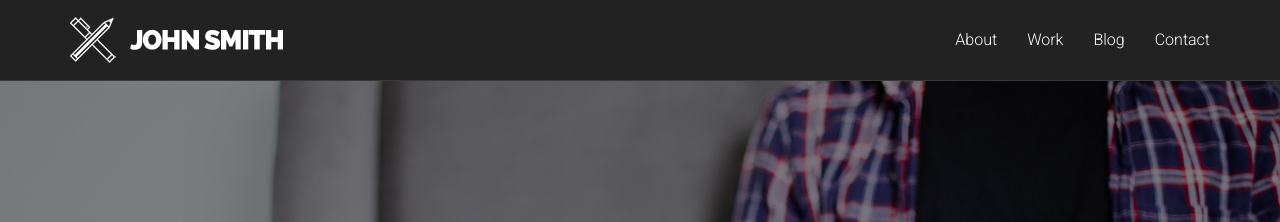
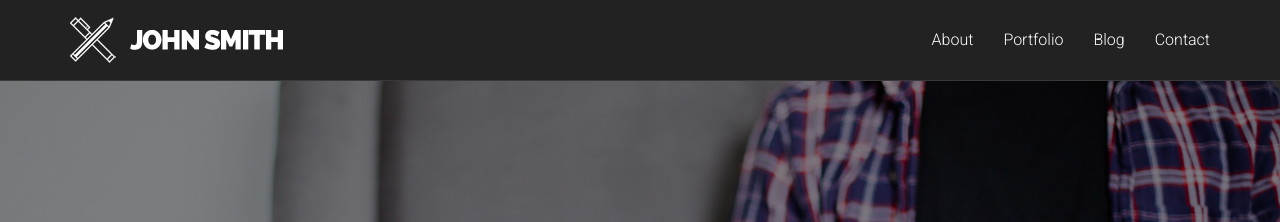
Before and after one commit to StevenXL/stevenxl.github.io, a Jekyll site: the page built from index.html, in a window 1280 px wide. Shown: the top 222 px of the page. Built offline with Jekyll 4.4.1, drawn with Linux system fonts in a browser that asks for light colours; Markdown is read by kramdown in place of the engine named in the settings.

Commit message:
Change navbar link from Work to Portfolio.

```diff
--- a/_includes/navbar.html
+++ b/_includes/navbar.html
@@ -36,7 +36,7 @@
             <a class="page-scroll" href="#about">About</a>
           </li>
           <li>
-            <a class="page-scroll" href="#work">Work</a>
+            <a class="page-scroll" href="#portfolio">Portfolio</a>
           </li>
           <li>
             <a class="page-scroll" href="blog-index.html">Blog</a>
@@ -52,7 +52,7 @@
             <a class="page-scroll" href="/index.html#about">About</a>
           </li>
           <li>
-            <a class="page-scroll" href="/index.html#work">Work</a>
+            <a class="page-scroll" href="/index.html#portfolio">Portfolio</a>
           </li>
           {% if page.url == "/blog-index.html" %}
             <li class="active">
```
